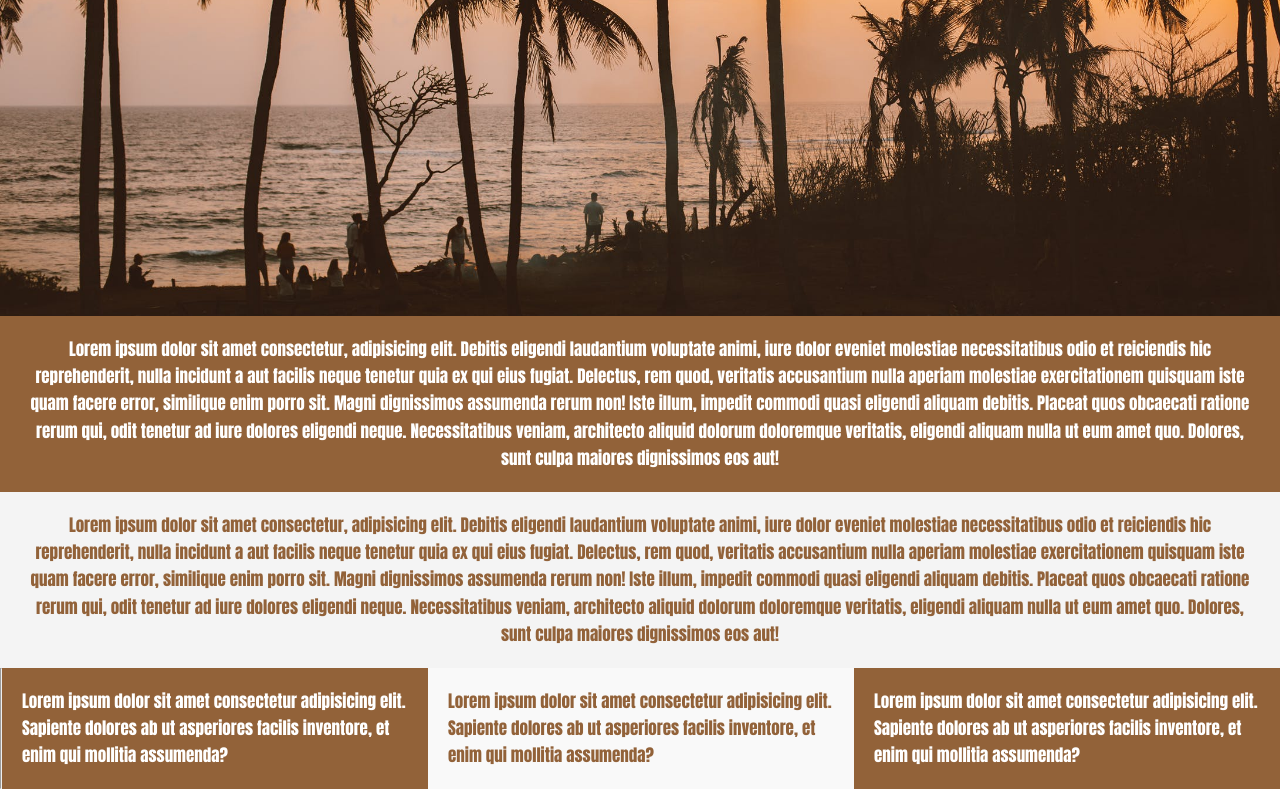
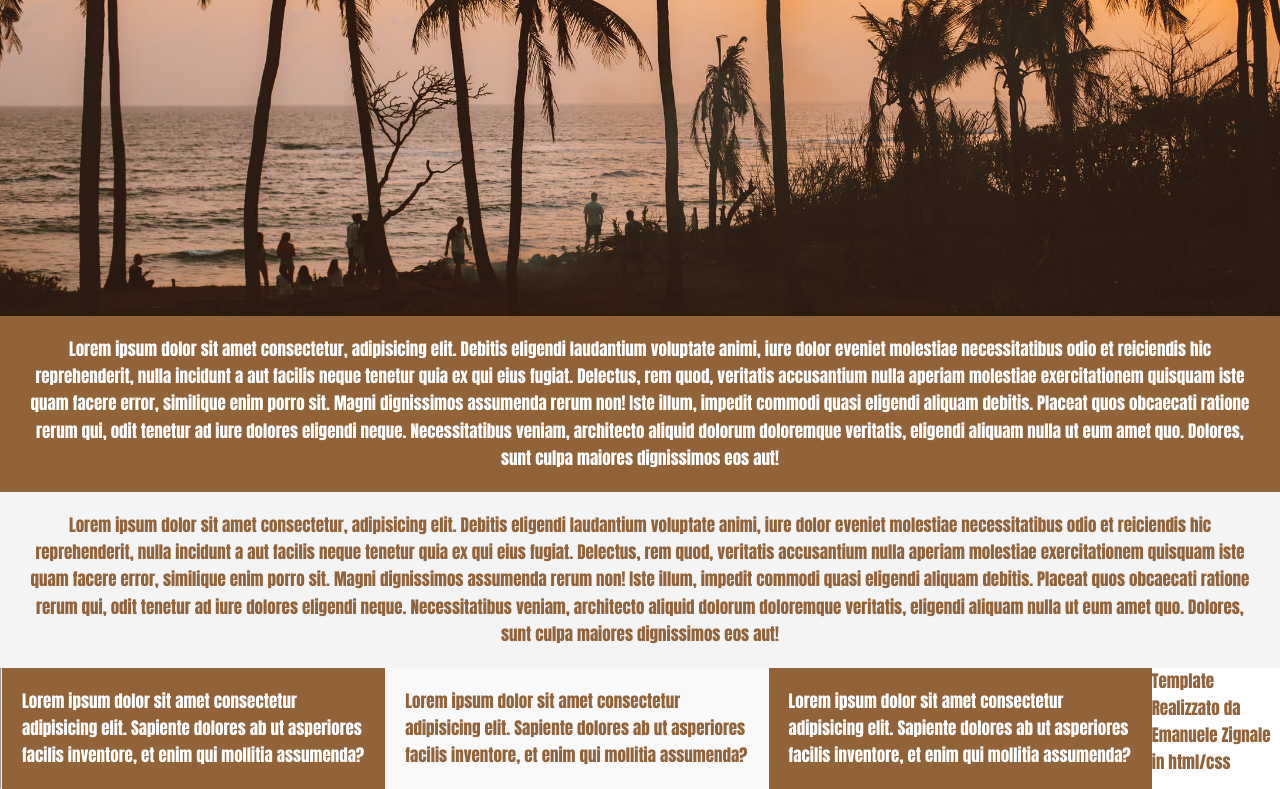
Before and after one commit to EmanueleZii/LandingPage-Tropicale, a plain HTML site: page index.html in a window 1280 px wide. Shown: the part 484-1273 px from the top of the page. Drawn offline with Linux system fonts and the light colour scheme.

Commit message:
Update index.html

```diff
--- a/index.html
+++ b/index.html
@@ -74,6 +74,7 @@
             Sapiente dolores ab ut asperiores facilis inventore,
             et enim qui mollitia assumenda?
         </div>
+        <p>Template Realizzato da Emanuele Zignale in html/css</p>
       </section>
 
 
```
